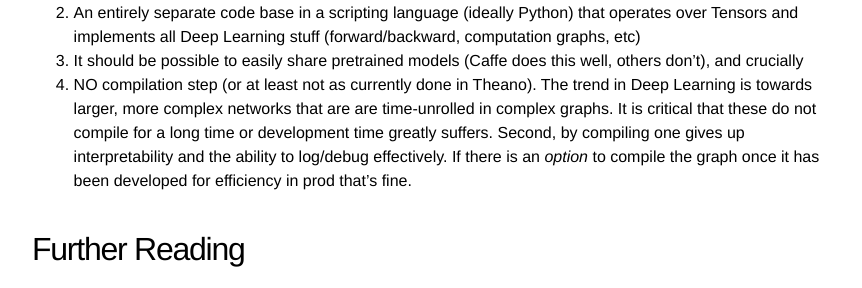
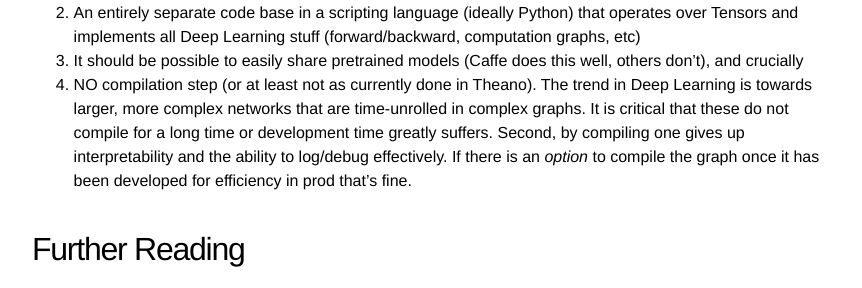
Before and after one commit to karpathy/karpathy.github.io, a Jekyll site: the page built from _posts/2015-05-21-rnn-effectiveness.markdown, in a window 1280 px wide and 900 px high, scrolled down 21001 px. Shown: the part 184-472 px from the top of the window, without its empty margins (208-1070 px from the left). Built offline with Jekyll 4.4.1, drawn with Linux system fonts in a browser that asks for light colours; formulas are drawn with MathJax 3; comment, search, counter and statistics services are not loaded.

Commit message:
Update 2015-05-21-rnn-effectiveness.markdown
s/are are/ are/

```diff
--- a/_posts/2015-05-21-rnn-effectiveness.markdown
+++ b/_posts/2015-05-21-rnn-effectiveness.markdown
@@ -658,7 +658,7 @@ I hope I've convinced you that training character-level language models is a ver
 1. CPU/GPU transparent Tensor library with a lot of functionality (slicing, array/matrix operations, etc. )
 2. An entirely separate code base in a scripting language (ideally Python) that operates over Tensors and implements all Deep Learning stuff (forward/backward, computation graphs, etc)
 3. It should be possible to easily share pretrained models (Caffe does this well, others don't), and crucially
-4. NO compilation step (or at least not as currently done in Theano). The trend in Deep Learning is towards larger, more complex networks that are are time-unrolled in complex graphs. It is critical that these do not compile for a long time or development time greatly suffers. Second, by compiling one gives up interpretability and the ability to log/debug effectively. If there is an *option* to compile the graph once it has been developed for efficiency in prod that's fine.
+4. NO compilation step (or at least not as currently done in Theano). The trend in Deep Learning is towards larger, more complex networks that are time-unrolled in complex graphs. It is critical that these do not compile for a long time or development time greatly suffers. Second, by compiling one gives up interpretability and the ability to log/debug effectively. If there is an *option* to compile the graph once it has been developed for efficiency in prod that's fine.
 
 ## Further Reading
 
```
